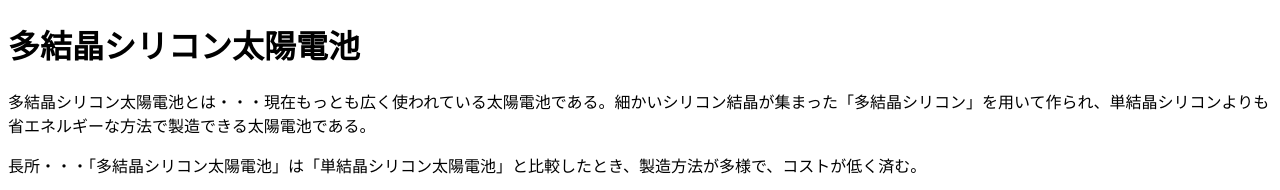
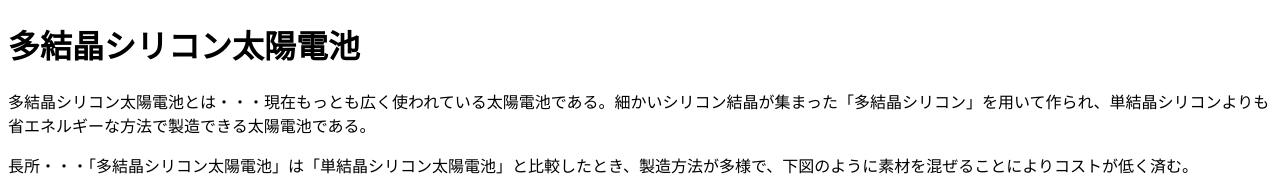
Before and after one commit to 2159116/takesshou, a plain HTML site: page index.html in a window 1280 px wide. Shown: the top 190 px of the page. Drawn offline with Linux system fonts and the light colour scheme.

Commit message:
Update index.html

```diff
--- a/index.html
+++ b/index.html
@@ -8,10 +8,11 @@
 <h1>多結晶シリコン太陽電池</h1>
 <p>多結晶シリコン太陽電池とは・・・現在もっとも広く使われている太陽電池である。細かいシリコン結晶が集まった「多結晶シリコン」を用いて作られ、単結晶シリコンよりも省エネルギーな方法で製造できる太陽電池である。</p>
 
-<p>長所・・・「多結晶シリコン太陽電池」は「単結晶シリコン太陽電池」と比較したとき、製造方法が多様で、コストが低く済む。</p>
+<p>長所・・・「多結晶シリコン太陽電池」は「単結晶シリコン太陽電池」と比較したとき、製造方法が多様で、下図のように素材を混ぜることによりコストが低く済む。</p>
 
 <p>短所・・・下表から分かるように、「多結晶シリコン太陽電池」の変換効率は「単結晶シリコン太陽電池」を毎年約5%下回っており、変換効率が低い。また、最終的には9種類の太陽電池よりも変換効率が低い。</p>
 
+<img src=https://unit.aist.go.jp/rpd-envene/PV/ja/about_pv/types/c-Si-CR.gif alt="HTML5 Icon" style="width:300px;height:200px;">
 <img src=https://unit.aist.go.jp/rpd-envene/PV/ja/about_pv/types/groups2_3.png alt="HTML5 Icon" style="width:300px;height:200px;">
 <h20><br>出典(https://unit.aist.go.jp/rpd-envene/PV/ja/about_pv/types/groups2.html)</h20>
 
```
